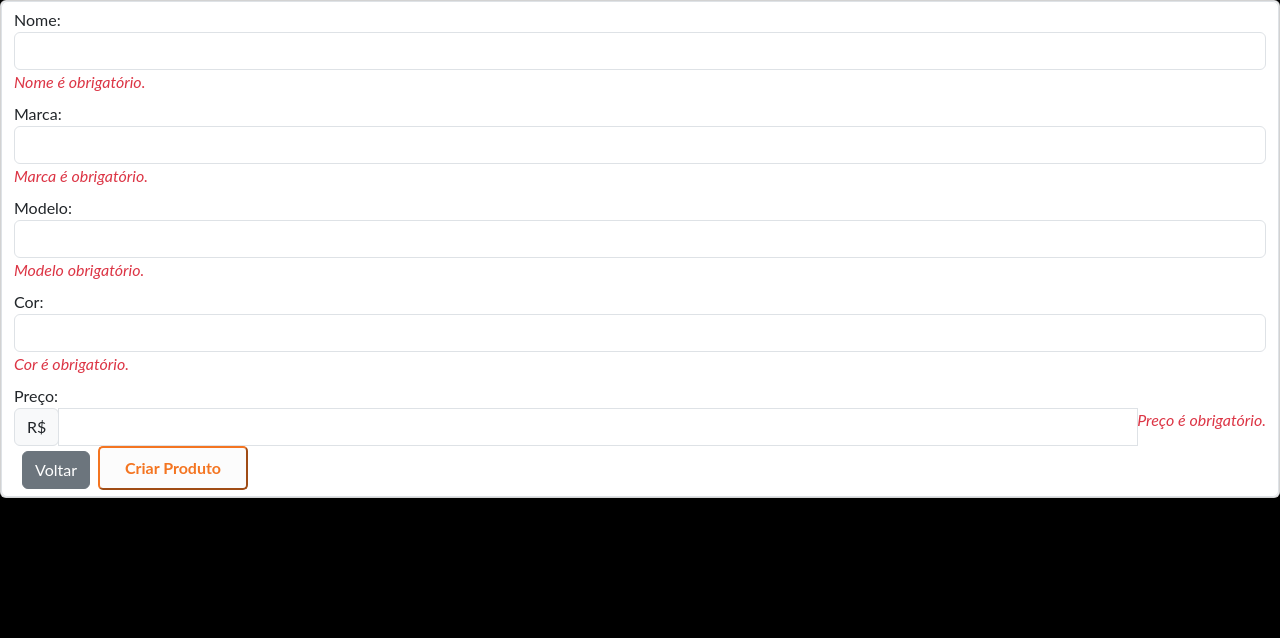
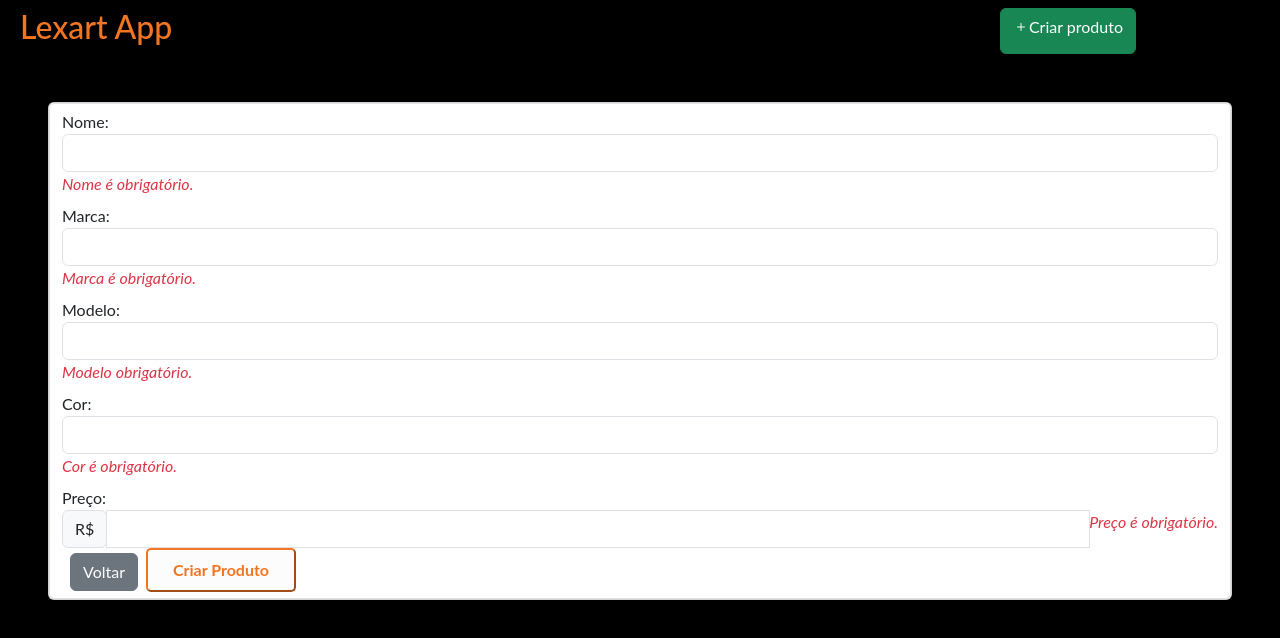
Before and after one commit to itaji-create/lexart-app-frontend, a React (Create React App) app: page /product/create in a window 1280 px wide. Shown: the top 638 px of the page. Built offline with nearby package versions, Linux system fonts and the light colour scheme.

Commit message:
criar headers e o adiciona as paginas em que é necessario

```diff
--- /dev/null
+++ b/src/components/Header.jsx
@@ -0,0 +1,17 @@
+import React, { Component } from "react";
+
+class Header extends Component {
+  render() {
+    return (
+      <div className="container d-flex m-2 justify-content-between">
+        <h2>Lexart App</h2>
+        <a href='/product/create' className="btn btn-success">
+          <i className="bi bi-plus"></i>
+          Criar produto
+        </a>
+      </div>
+    );
+  }
+}
+
+export default Header;
--- a/src/pages/CreateProduct.jsx
+++ b/src/pages/CreateProduct.jsx
@@ -2,6 +2,7 @@ import React, { Component } from 'react';
 import Swal from 'sweetalert2'
 import { requestPost } from '../utils/requests';
 import ProductForm from '../components/ProductForm';
+import Header from '../components/Header';
 
 class CreateProduct extends Component {
   constructor(props) {
@@ -52,7 +53,9 @@ class CreateProduct extends Component {
   render() {
     const { name, brand, model, price, color } = this.state;
     return (
-      <div className='card'>
+      <div>
+        <Header />
+        <div className='card m-5'>
           <ProductForm
             name={name}
             brand={brand}
@@ -64,6 +67,7 @@ class CreateProduct extends Component {
             btnName="Criar Produto"
           />
         </div>
+      </div>
     );
   }
 }
--- a/src/pages/Products.jsx
+++ b/src/pages/Products.jsx
@@ -3,6 +3,7 @@ import Swal from 'sweetalert2'
 import ProductCard from '../components/ProductCard';
 import { requestGet } from '../utils/requests';
 import SearchComponent from '../components/SearchComponent';
+import Header from '../components/Header';
 
 class Products extends Component {
   constructor(props) {
@@ -54,11 +55,7 @@ class Products extends Component {
 
     return (
       <div>
-        <h2>Products</h2>
-        <a href='/product/create' className="btn btn-success">
-          <i className="bi bi-plus"></i>
-          Criar produto
-        </a>
+        <Header />
         <SearchComponent onSearch={this.handleSearch} />
         <div className='container'>
           <div className='row flex-wrap'>
--- a/src/pages/UpdateProduct.jsx
+++ b/src/pages/UpdateProduct.jsx
@@ -2,6 +2,7 @@ import React, { Component } from 'react';
 import Swal from 'sweetalert2'
 import { requestGet, requestPut } from '../utils/requests';
 import ProductForm from '../components/ProductForm';
+import Header from '../components/Header';
 
 class UpdateProduct extends Component {
   constructor(props) {
@@ -72,7 +73,9 @@ class UpdateProduct extends Component {
   render() {
     const { name, brand, model, price, color } = this.state;
     return (
-      <div className='card'>
+      <div>
+        <Header />
+        <div className='card m-5'>
           <ProductForm
             name={name}
             brand={brand}
@@ -84,6 +87,7 @@ class UpdateProduct extends Component {
             btnName='Alterar'
           />
         </div>
+      </div>
     );
   }
 }
```
Lines whose indentation alone changed are shown as unchanged.
